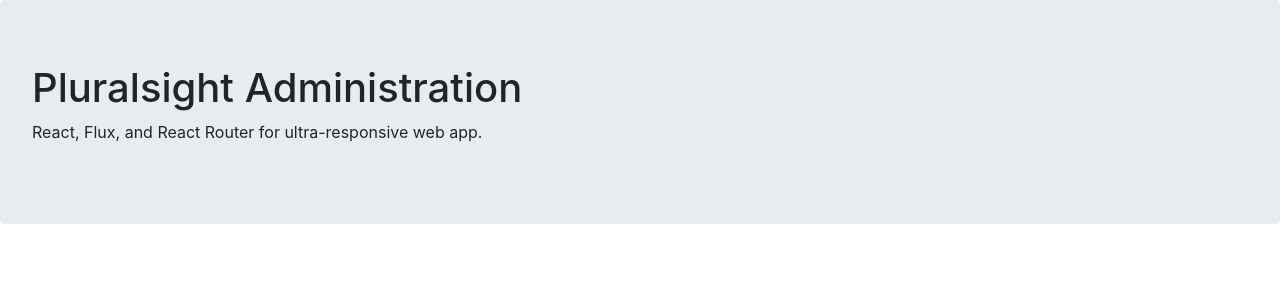
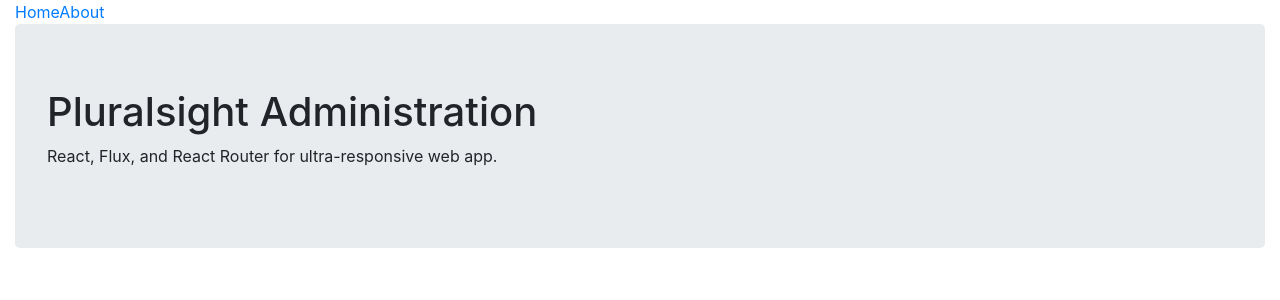
Before and after one commit to patrickglass/react-course-redux, a React (Create React App) app: page / in a window 1280 px wide. Shown: the top 300 px of the page. Built offline with nearby package versions, Linux system fonts and the light colour scheme.

Commit message:
adding header component

```diff
--- a/src/components/App.js
+++ b/src/components/App.js
@@ -1,11 +1,21 @@
 import React from "react";
 import HomePage from "./HomePage";
 import AboutPage from "./AboutPage";
+import Header from "./common/Header";
 
 const App = () => {
-  const route = window.location.pathname;
-  if (route === "/about") return <AboutPage />;
-  return <HomePage />;
+  function getPage() {
+    const route = window.location.pathname;
+    if (route === "/about") return <AboutPage />;
+    return <HomePage />;
+  }
+
+  return (
+    <div className="container-fluid">
+      <Header />
+      {getPage()}
+    </div>
+  );
 };
 
 export default App;
--- /dev/null
+++ b/src/components/common/Header.js
@@ -0,0 +1,12 @@
+import React from "react";
+
+const Header = () => {
+  return (
+    <nav>
+      <a href="/">Home</a>
+      <a href="/about">About</a>
+    </nav>
+  );
+};
+
+export default Header;
```
